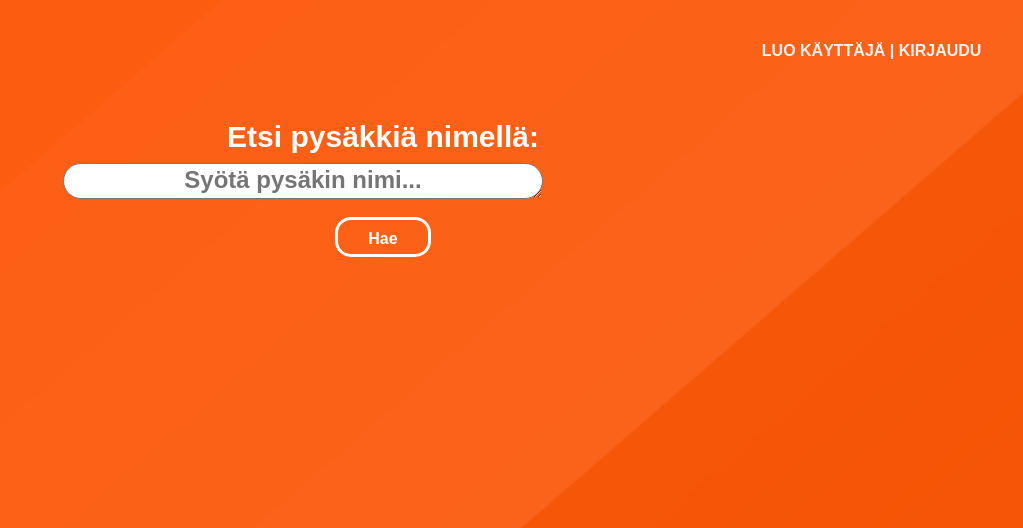
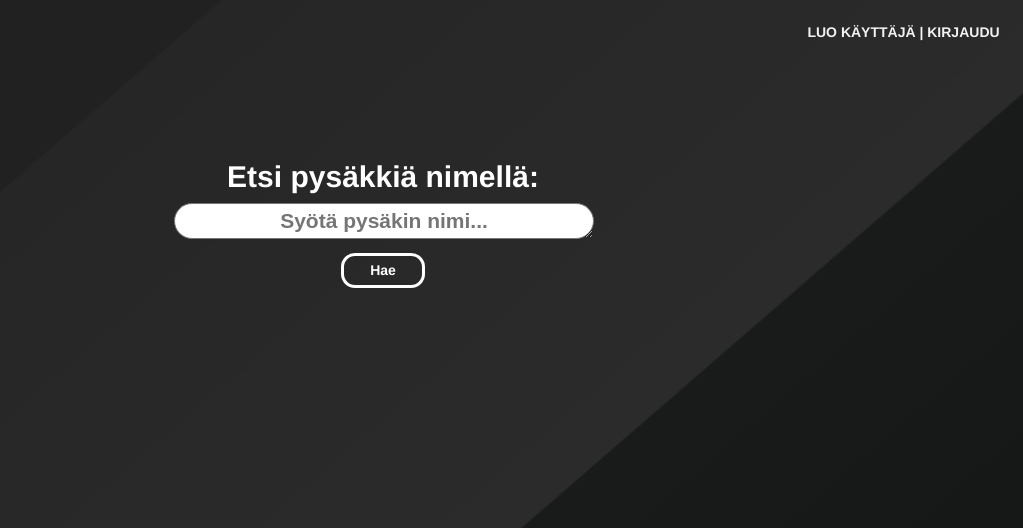
Before and after one commit to tmati/hsl-timetable, a PHP site: page /ProjectSite.html in a window 1280 px wide. Shown: the top 528 px of the page, without its empty margins (257-1280 px from the left). Run offline with PHP 8.4, Linux system fonts and the light colour scheme.

Commit message:
Ennakoiva tekstinsyöttö toimii. Hakee pysäkit hsl:ltä oikein. Bootstrapin käytttö aloitettu.

```diff
--- a/client/CSS/MainPage.css
+++ b/client/CSS/MainPage.css
@@ -1,57 +1,56 @@
 body {
-    background:url("../res/img/Metro-bgnb.png");
+    background:url("../res/img/Ferry-bgnb.png");
     background-repeat:no-repeat;
     background-size: 100%;
     font-family: sans-serif;
     min-height: 100%;
 }
 
-.center-block {
-    margin: auto;
-    display: block;
+fieldset {
+    border: solid;
+    border-color: white;
+    border-radius: 1em;
 }
 
 
 #searchField {
-    height: 1.5em;
+    height: 1.7em;
     width: 20em;
     border-radius: 1em;
     font-size: 1.5em;
     font-family: sans-serif;
     text-align: center;
     font-weight: bold;
-    margin: auto;
 }
 
-h2 {
+#queryDiv h2 {
     font-weight: bold;
     color: white;
+    text-align: center;
 }
 
 #SubmitBtn {
     height: 2.5em;
     width: 6em;
-    border-color: white;
     border-radius: 1em;
     color: white;
     font-weight: bolder;
     background-color: transparent;
-    border: solid;
+    border: solid white;
+    cursor: pointer;
 }
 
-.container{
+#topnav {
+    margin-top: 1em;
     background-color: transparent;
     border: white;
     float: right;
-    position: relative;
     display: inline-block;
-    padding: 2em;
-
 }
 
 .credentials {
     border: solid;
-    height: 3em;
+    min-height: 2.5em;
     width: 7.8em;
     border-color: white;
     border-radius: 1em;
@@ -137,10 +135,11 @@
     height: 2em;
     width: 16em;
     display: inline-block;
+    padding-top: 0.5em;
 }
 
 #queryDiv {
-    padding-top: 100px;
+    padding-top: 10em;
 }
 
 .show {
@@ -162,11 +164,11 @@
 body {
     font: 16px Arial;
 }
-.autocomplete {
+#autocomplete {
     /*the container must be positioned relative:*/
-    margin-left: 25%;
     position: relative;
-    display: inline-block;
+    margin-left: auto;
+    width: 32em;
 }
 input {
     border: 1px solid transparent;
@@ -207,3 +210,16 @@
     background-color: black !important;
     color: #ffffff;
 }
+
+#btnDiv {
+    margin-top: 1em;
+}
+
+#SubmitBtn:active {
+    color: gray;
+    background-color: white;
+}
+
+#SubmitBtn:hover {
+    color: gray;
+}
--- a/client/ProjectSite.html
+++ b/client/ProjectSite.html
@@ -1,5 +1,11 @@
 <!DOCTYPE html>
 <html lang="en" xmlns="http://www.w3.org/1999/html">
+<head>
+    <meta charset="UTF-8">
+    <title>HSL-Timetable</title>
+    <link rel="stylesheet" href="CSS/MainPage.css">
+    <script src="JS/HSL_JS.js"></script>
+    <meta name="viewport" content="width=device-width, initial-scale=1">
     <!-- Latest compiled and minified CSS -->
     <link rel="stylesheet" href="https://maxcdn.bootstrapcdn.com/bootstrap/3.3.7/css/bootstrap.min.css">
 
@@ -8,12 +14,6 @@
 
     <!-- Latest compiled JavaScript -->
     <script src="https://maxcdn.bootstrapcdn.com/bootstrap/3.3.7/js/bootstrap.min.js"></script>
-<head>
-    <meta charset="UTF-8" name="viewport" content="width=device-width, initial-scale=1">
-
-    <title>HSL-Timetable</title>
-    <link rel="stylesheet" href="CSS/MainPage.css">
-    <script src="JS/HSL_JS.js"></script>
 </head>
 <!-- The view when opening the web page. -->
 
@@ -22,7 +22,7 @@
 <!-- Setup for the login button and pop-up menu -->
 <div class="container" id="topnav">
     <p id="login" class="login" onclick="displayLogin()">LUO KÄYTTÄJÄ | KIRJAUDU</p>
-    <div id="dropDownMenu" class="container">
+    <div id="dropDownMenu" class="container-fluid">
 
         <!-- Login form. -->
         <form novalidate>
@@ -37,18 +37,19 @@
 
 <!-- The search elements in the center of the page. -->
 
-<div id="queryDiv">
+<div id="queryDiv" class="container-fluid">
     <form action="" >
-    <h2 align="center">Etsi pysäkkiä nimellä:</h2>
-    <div class="autocomplete">
-    <textarea class="center-block" type="text" name="searchField" id="searchField" placeholder="Syötä pysäkin nimi..." onkeypress="parseStops()" ></textarea><br>
-    </div>
-    <div>
-    <input type="submit" value="Hae" align="middle" id="SubmitBtn" onclick="getDataForStop(document.getElementById('searchField').value)">
-    </div>
-</form>
+        <h2>Etsi pysäkkiä nimellä:</h2>
+        <div class="container-fluid" id="autocomplete">
+            <textarea class="center-block" type="text" name="searchField" id="searchField" placeholder="Syötä pysäkin nimi..." onkeyup=getDataForStop(document.getElementById('searchField').value)></textarea>
         </div>
 
+    </form>
+
+</div>
+<div class="container-fluid" id="btnDiv">
+    <button id="SubmitBtn" onclick="getDataForStop(document.getElementById('searchField').value)">Hae</button>
+</div>
 <div class="favDiv" id="favDiv">
     <!-- The list of favourite stops for logged in users. Will appear on click. -->
     <p>SUOSIKKIPYSÄKIT</p>
```
Also changed, not shown: other parts of client/CSS/MainPage.css (+20 -17 lines), client/JS/HSL_JS.js (+35 -29 lines). Lines whose indentation alone changed are shown as unchanged.
